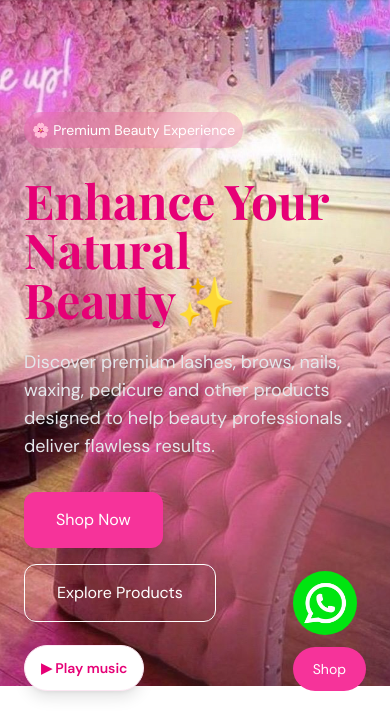
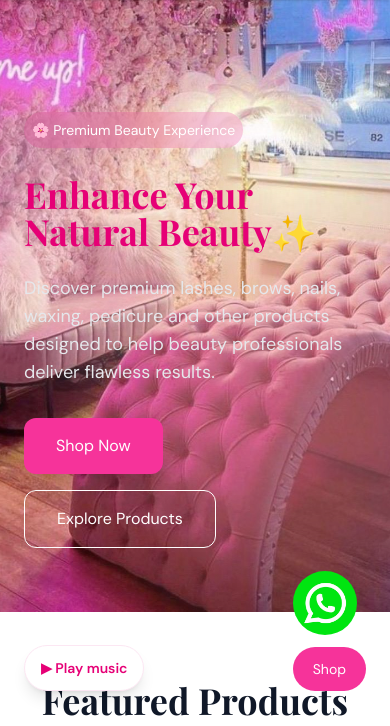
Before and after one commit to blessing267/lilybeautybar, a Django app: template shop/templates/shop/home.html in a window 390 px wide. Shown: the part 129-855 px from the top of the page. Run offline with Django 3.2, Linux system fonts and the light colour scheme; the template is opened without the code that fills it, so the values that code supplies are empty; style sheets or scripts are compiled from the project's sources; parts of the project's set-up code (start-up, migrations or seed data) failed here and were passed over; some libraries are stand-ins or nearby versions.

Commit message:
'update'

```diff
--- a/shop/templates/shop/home.html
+++ b/shop/templates/shop/home.html
@@ -68,7 +68,7 @@
   <div class="relative mx-auto grid min-h-[520px] max-w-7xl items-center gap-10 px-6 py-16 lg:grid-cols-2 lg:px-8 lg:py-20">
     <div class="relative z-10 max-w-xl pt-12">
       <span class="inline-flex items-center px-2 py-2 rounded-full bg-pink-500/20 backdrop-blur-md text-white text-sm">🌸 Premium Beauty Experience</span>
-      <h1 class="font-display mt-7 text-5xl font-bold leading-[1.03] text-pink-600 sm:text-3xl lg:text-3xl">Enhance Your <span class="block text-pink-600">Natural Beauty✨</span></h1>
+      <h1 class="font-display mt-7 text-4xl font-bold leading-[1.03] text-pink-600 sm:text-3xl lg:text-3xl">Enhance Your <span class="block text-pink-600">Natural Beauty✨</span></h1>
       <p class="mt-6 text-lg md:text-xl text-gray-200 max-w-lg">Discover premium lashes, brows, nails, waxing, pedicure and other products designed to help beauty professionals deliver flawless results.</p>
         <div class="mt-8 flex flex-wrap gap-4">
             <a href="{% url 'products' %}" class="px-8 py-4 bg-pink-500 hover:bg-pink-600 text-white rounded-xl shadow-xl transition duration-300 hover:scale-105">Shop Now</a>
```
